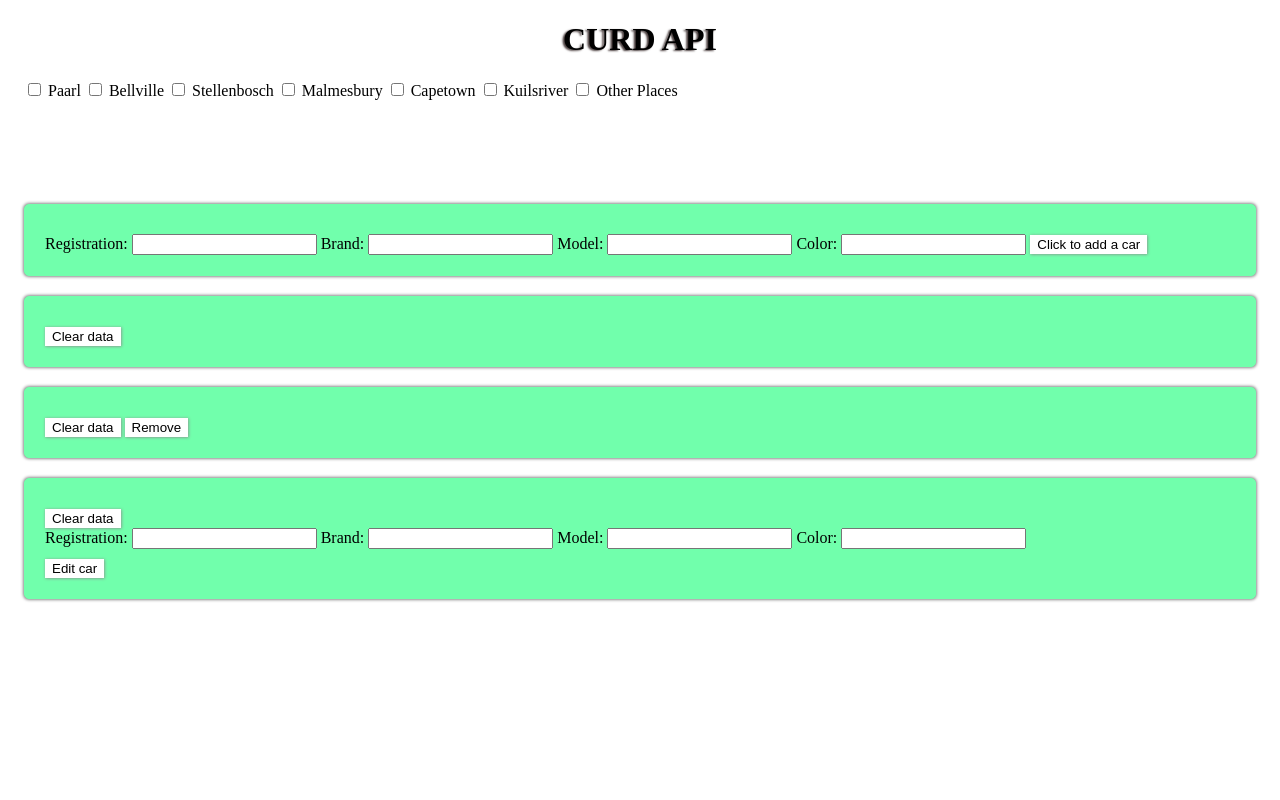
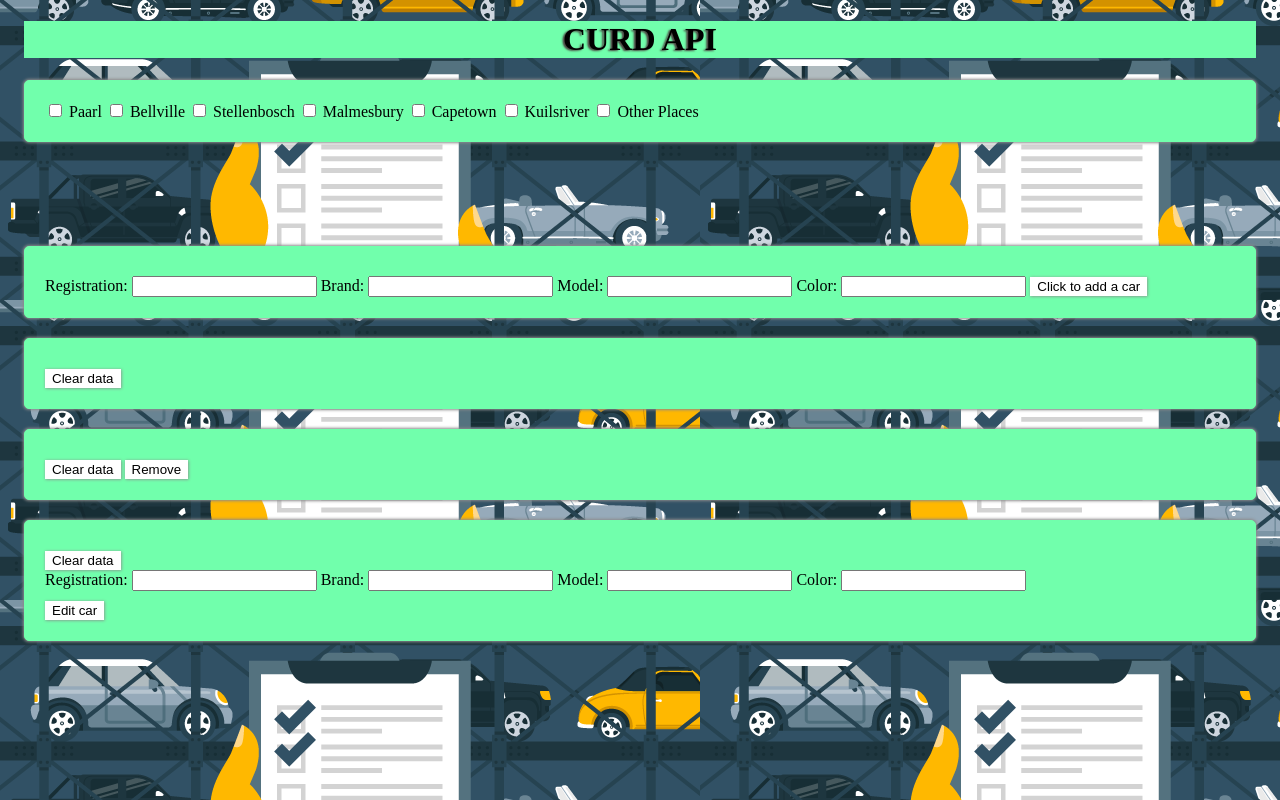
Before and after one commit to Wiseman3AM/Practical-Test-Car-CRUD-API-Application---AWM, a website: page public/index.html in a window 1280 px wide. Drawn offline with nearby package versions, Linux system fonts and the light colour scheme; no server answers.

Commit message:
BEFORE FEMO3

```diff
--- a/public/index.html
+++ b/public/index.html
@@ -16,9 +16,9 @@
 
 <body x-data="functions" x-cloak>
 
-    <h1> CURD API</h1>
+    <h1 class="title"> CURD API</h1>
 
-    <div>
+    <div class="check">
         <input class="showAreaCheckbox" id="paarlCheckbox" type="checkbox" :checked="showPaarlData"
             @click="showPaarlData = !showPaarlData">
         <label for="paarlCheckbox">Paarl</label>
--- a/public/style.css
+++ b/public/style.css
@@ -2,6 +2,7 @@ body {
     margin-left: 1.5em;
     margin-right: 1.5em;
     background-color: white;
+    background-image: url('00-how-to-make-a-vehicle-inventory-management-checklist.png');
 }
 
 h1,
@@ -27,10 +28,15 @@ h2 {
     box-shadow: 0px 0px 3px 1px #8c8a8b;
 }
 
+.title{
+    background-color: #71ffac;
+}
+
 .addCarsToData,
 .selectCar,
 .removeCars,
-.updateCar {
+.updateCar,
+.check{
     background-color: #71ffac;
     box-sizing: border-box;
     border: 1px solid #71ffac;
```
Also changed, not shown: public/00-how-to-make-a-vehicle-inventory-management-checklist.png (added).
